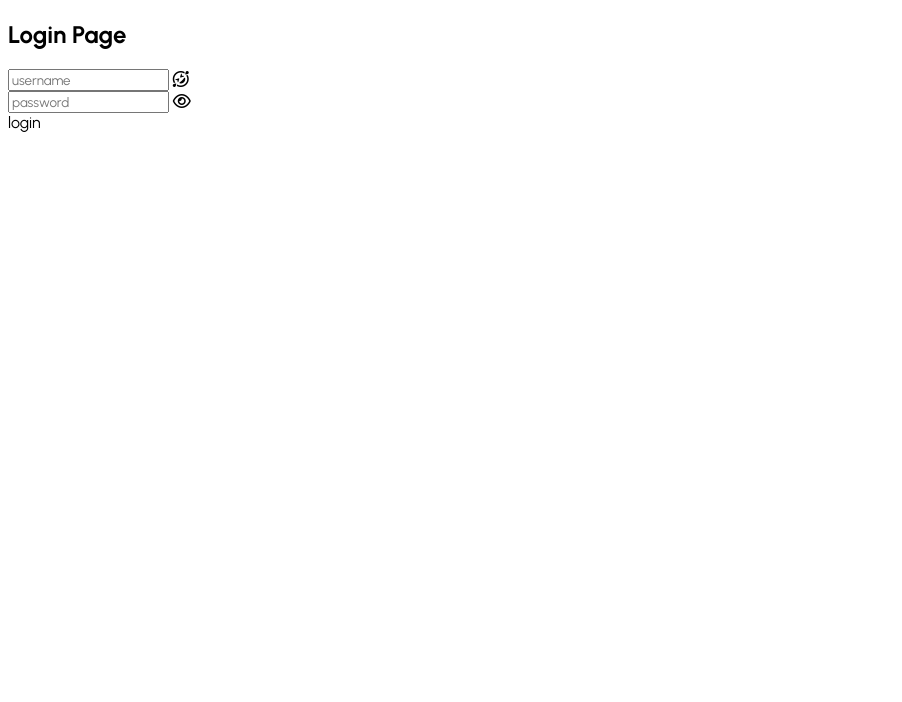
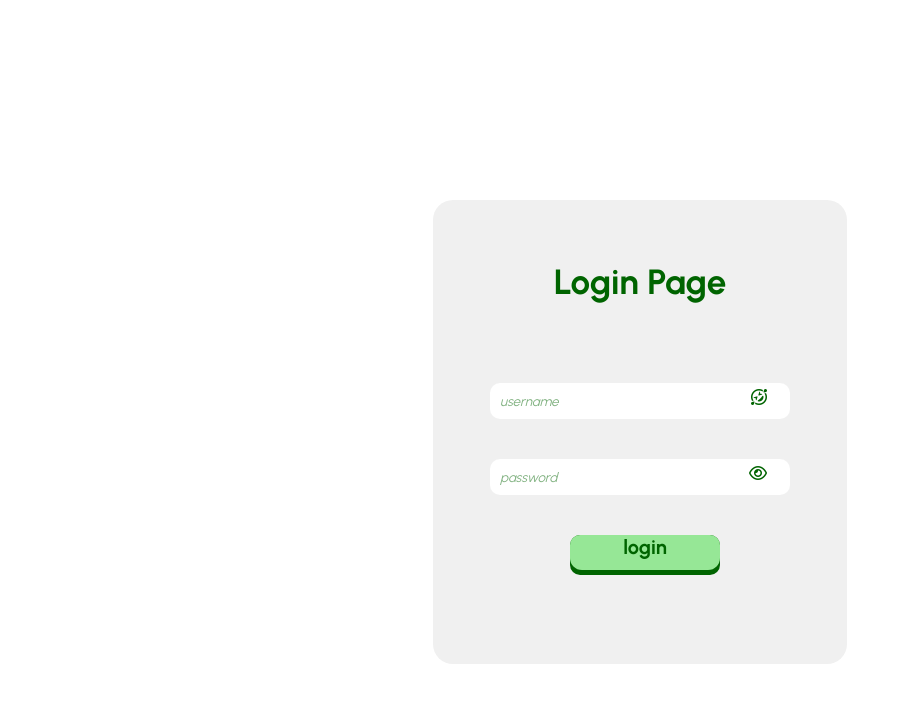
Before and after one commit to Olatoye-Daramola/Web-Dev-Exercises, a plain HTML site: page Day_3_Challenge/login.html in a window 1280 px wide. Shown: the whole page, without its empty margins (0-902 px from the left). Drawn offline with Linux system fonts and the light colour scheme.

Commit message:
........

```diff
--- a/Day_3_Challenge/css/login.css
+++ b/Day_3_Challenge/css/login.css
@@ -1,3 +1,79 @@
 * {
     font-family: 'Urbanist', sans-serif;
 }
+
+.container {
+    background-color: rgb(240, 240, 240);
+    width: 350px;
+    height: 400px;
+    padding: 2em;
+    margin: 200px auto auto;
+    text-align: center;
+    border-radius: 20px;
+}
+
+h2 {
+    font-weight: 600;
+    font-size: 35px;
+    color: darkgreen;
+    margin-bottom: 60px;
+}
+
+.login-inner {
+    position: relative;
+    width: 150px;
+    height: 35px;
+    border-radius: 10px 10px 12px 12px;
+    background-color: rgb(150, 231, 150);
+    font-weight: 600;
+    font-size: 20px;
+    color: darkgreen;
+    align-items: center;
+}
+
+.login-inner:hover {
+    background-color: rgb(132, 216, 132);
+}
+
+.login-outer {
+    position: absolute;
+    background-color: darkgreen;
+    width: 150px;
+    height: 40px;
+    border-radius: 10px;
+    margin: 20px 105px;
+}
+
+.login-outer:hover {
+    background-color: rgb(4, 87, 4);
+}
+
+input {
+    position: relative;
+    width: 80%;
+    border: none;
+    border-radius: 10px;
+    margin: 20px;
+    padding: 10px;
+}
+
+input::placeholder {
+    color: darkgreen;
+    opacity: 50%;
+    font-style: italic;
+}
+
+input:hover {
+    background-color: rgb(241, 241, 241);
+}
+
+.input-field {
+    position: relative;
+}
+
+.far {
+    position: absolute;
+    padding: 1.6em 0em;
+    right: 3em;
+    color: darkgreen;
+}
```
